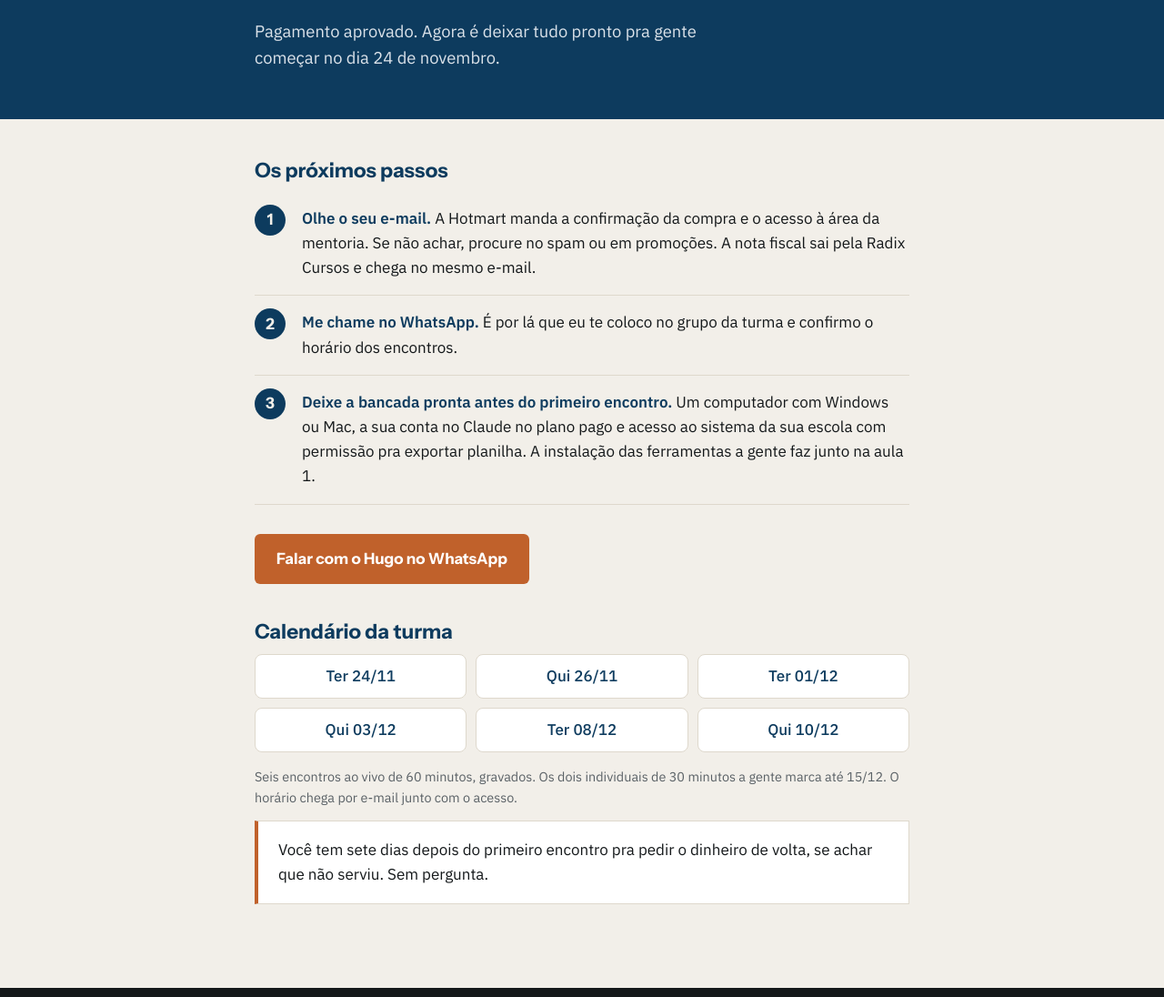
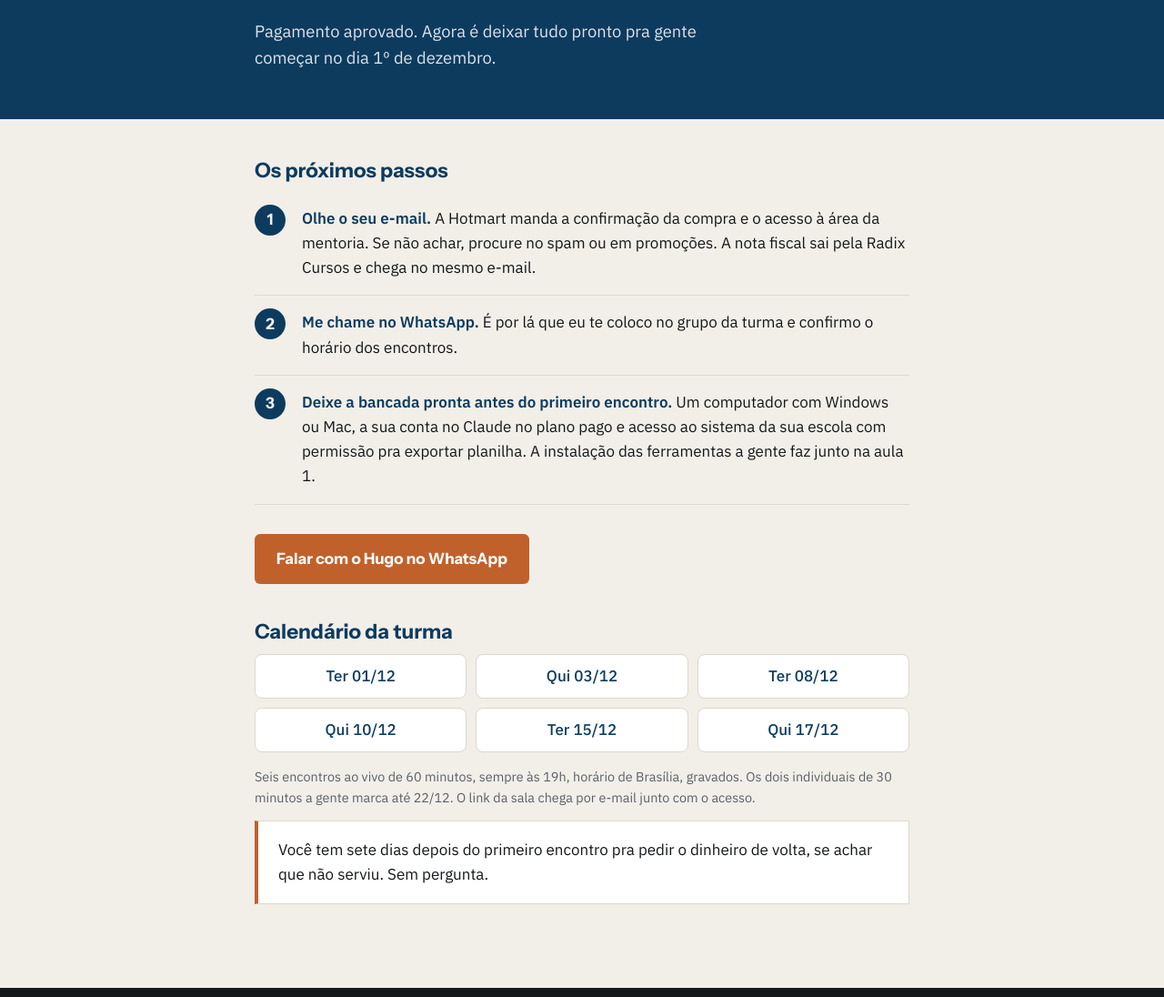
Before and after one commit to direcaocomia-cmd/direcao-com-ia, a plain HTML site: page obrigado.html in a window 1280 px wide. Shown: the part 204-1300 px from the top of the page at 91% size. Drawn offline with Linux system fonts and the light colour scheme.

Commit message:
Turma inicial adiada em uma semana: vagas ate 30/11, encontros de 01/12 a 17/12 (obrigado.html)

```diff
--- a/obrigado.html
+++ b/obrigado.html
@@ -60,7 +60,7 @@ fbq('track','Purchase',{content_name:'Mentoria Escola que Roda',value:2497,curre
     <div class="hero">
       <div class="chapeu">Mentoria Escola que Roda · Compra aprovada</div>
       <h1>Sua vaga está garantida.</h1>
-      <p>Pagamento aprovado. Agora é deixar tudo pronto pra gente começar no dia 24 de novembro.</p>
+      <p>Pagamento aprovado. Agora é deixar tudo pronto pra gente começar no dia 1º de dezembro.</p>
     </div>
   </div>
 </header>
@@ -75,10 +75,10 @@ fbq('track','Purchase',{content_name:'Mentoria Escola que Roda',value:2497,curre
     <p><a class="btn" href="https://wa.me/5584986256365?text=Oi%2C%20Hugo.%20Acabei%20de%20garantir%20minha%20vaga%20na%20mentoria%20Escola%20que%20Roda.%20Pode%20me%20colocar%20no%20grupo%20da%20turma%3F" target="_blank" rel="noopener">Falar com o Hugo no WhatsApp</a></p>
     <h2 style="margin-top:40px">Calendário da turma</h2>
     <div class="datas">
-      <div>Ter 24/11</div><div>Qui 26/11</div><div>Ter 01/12</div>
-      <div>Qui 03/12</div><div>Ter 08/12</div><div>Qui 10/12</div>
+      <div>Ter 01/12</div><div>Qui 03/12</div><div>Ter 08/12</div>
+      <div>Qui 10/12</div><div>Ter 15/12</div><div>Qui 17/12</div>
     </div>
-    <p class="mini">Seis encontros ao vivo de 60 minutos, gravados. Os dois individuais de 30 minutos a gente marca até 15/12. O horário chega por e-mail junto com o acesso.</p>
+    <p class="mini">Seis encontros ao vivo de 60 minutos, sempre às 19h, horário de Brasília, gravados. Os dois individuais de 30 minutos a gente marca até 22/12. O link da sala chega por e-mail junto com o acesso.</p>
     <div class="caixa">Você tem sete dias depois do primeiro encontro pra pedir o dinheiro de volta, se achar que não serviu. Sem pergunta.</div>
   </div>
 </main>
```
